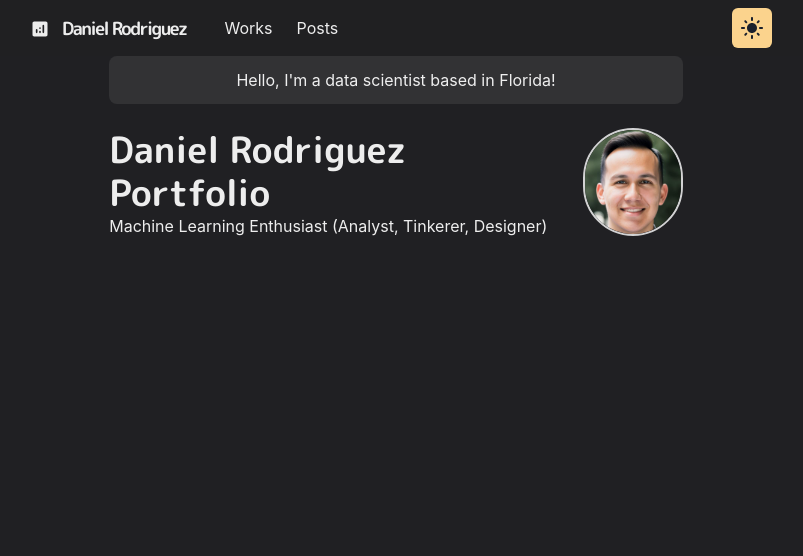
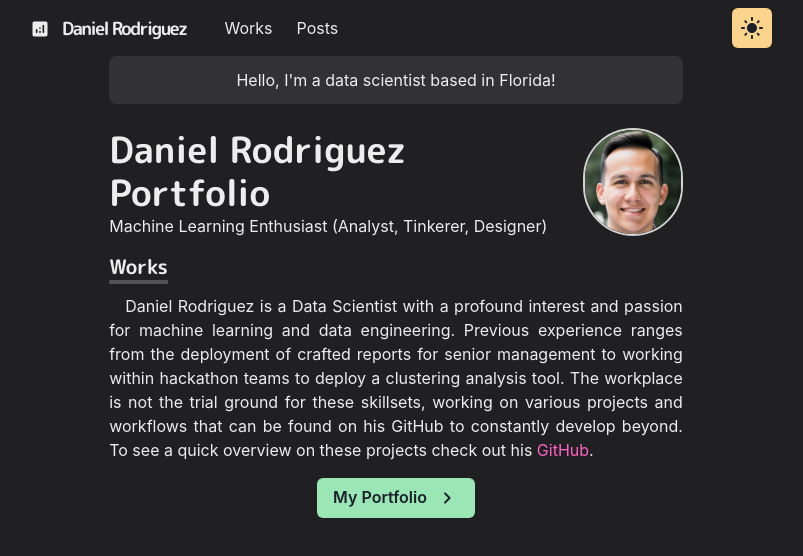
Before and after one commit to danielarodval/js-site, a Next.js app: page / in a window 1280 px wide. Shown: the top 556 px of the page, without its empty margins (244-1047 px from the left). Built offline with nearby package versions, Linux system fonts and the light colour scheme.

Commit message:
works section

```diff
--- a/components/navbar.js
+++ b/components/navbar.js
@@ -75,10 +75,9 @@ const Navbar = props => {
                     <ThemeToggleButton />
                     <Box ml={2} display={{base: 'inline-block', md: 'none'}}>
                         <Menu>
-                            <MenuButton as={IconButton} icon={<MenuRoundedIcon />} variant="outline" aria-label="Options">
-                            </MenuButton>
+                            <MenuButton as={IconButton} icon={<MenuRoundedIcon />} variant="outline" aria-label="Options" />
                             <MenuList>
-                            <NextLink href="/" passHref>
+                                <NextLink href="/" passHref>
                                     <MenuItem as={Link}>About</MenuItem>
                                 </NextLink>
                                 <NextLink href="/works" passHref>
--- /dev/null
+++ b/components/paragraph.js
@@ -0,0 +1,8 @@
+import styled from '@emotion/styled'
+
+const Paragraph = styled.p`
+text-align: justify;
+text-indent: 1em;
+`
+
+export default Paragraph
--- a/components/section.js
+++ b/components/section.js
@@ -1,5 +1,6 @@
 import { motion } from 'framer-motion'
 import { chakra, shouldForwardProp } from '@chakra-ui/react'
+import Paragraph from './paragraph'
 
 const StyledDiv = chakra(motion.div, {
     shouldForwardProp: prop => {
@@ -7,10 +8,10 @@ const StyledDiv = chakra(motion.div, {
     }
 })
 
-const Section = ({children, delay=0}) => (
+const Section = ({ children, delay = 0 }) => (
     <StyledDiv
     initial={{y: 10, opacity: 0}}
-    aniamate={{y: 0, opacity: 1}}
+    animate={{y: 0, opacity: 1}}
     transition={{duration: 0.8, delay}}
     mb={6}>
         {children}
--- a/pages/index.js
+++ b/pages/index.js
@@ -1,5 +1,8 @@
-import { Container, Box , Heading, Image, useColorModeValue} from '@chakra-ui/react'
+import { Container, Box , Heading, Image, useColorModeValue, Link, Button} from '@chakra-ui/react'
+import NextLink from 'next/link'
 import Section from '../components/section'
+import Paragraph from '../components/paragraph'
+import ChevronRightRoundedIcon from '@mui/icons-material/ChevronRightRounded';
 
 const Page = () => {
     return(
@@ -38,9 +41,22 @@ const Page = () => {
                 <Heading as="h3" variant="section-title">
                     Works
                 </Heading>
-                <p>
-                    Paragraph
-                </p>
+                <Paragraph>
+                    Daniel Rodriguez is a Data Scientist with a profound interest and passion for machine learning and data engineering.
+                    Previous experience ranges from the deployment of crafted reports for senior management to working within hackathon teams to deploy a clustering analysis tool.
+                    The workplace is not the trial ground for these skillsets, working on various projects and workflows that can be found on his GitHub to constantly develop beyond.
+                    To see a quick overview on these projects check out his{' '}
+                    <NextLink href="https://github.com/danielarodval/resume?tab=readme-ov-file">
+                        <Link>GitHub</Link>
+                    </NextLink>.
+                </Paragraph>
+                <Box align="center" my={4}>
+                    <NextLink href="/works">
+                        <Button rightIcon={<ChevronRightRoundedIcon />} colorScheme="green">
+                            My Portfolio
+                        </Button>
+                    </NextLink>
+                </Box>
             </Section>
         </Container>
     )
```
Also changed, not shown: public/text/works.txt (added).
